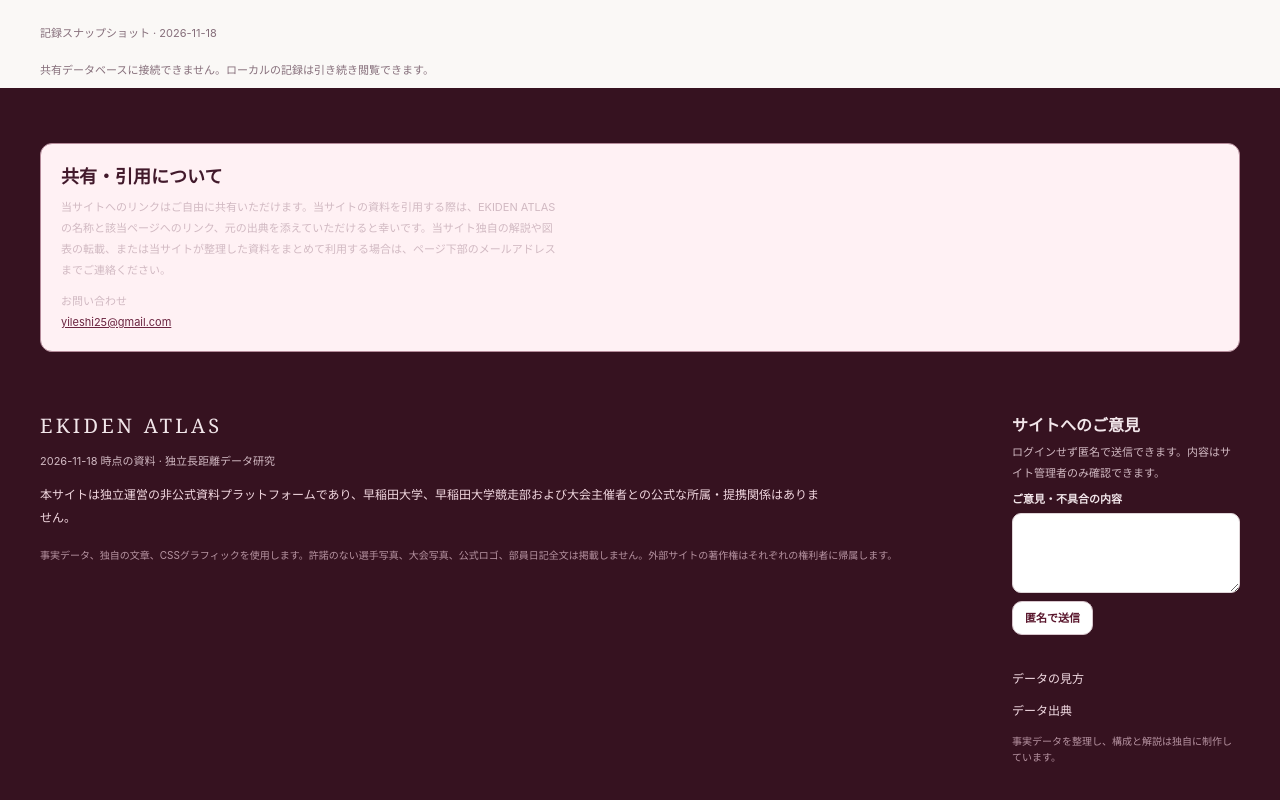
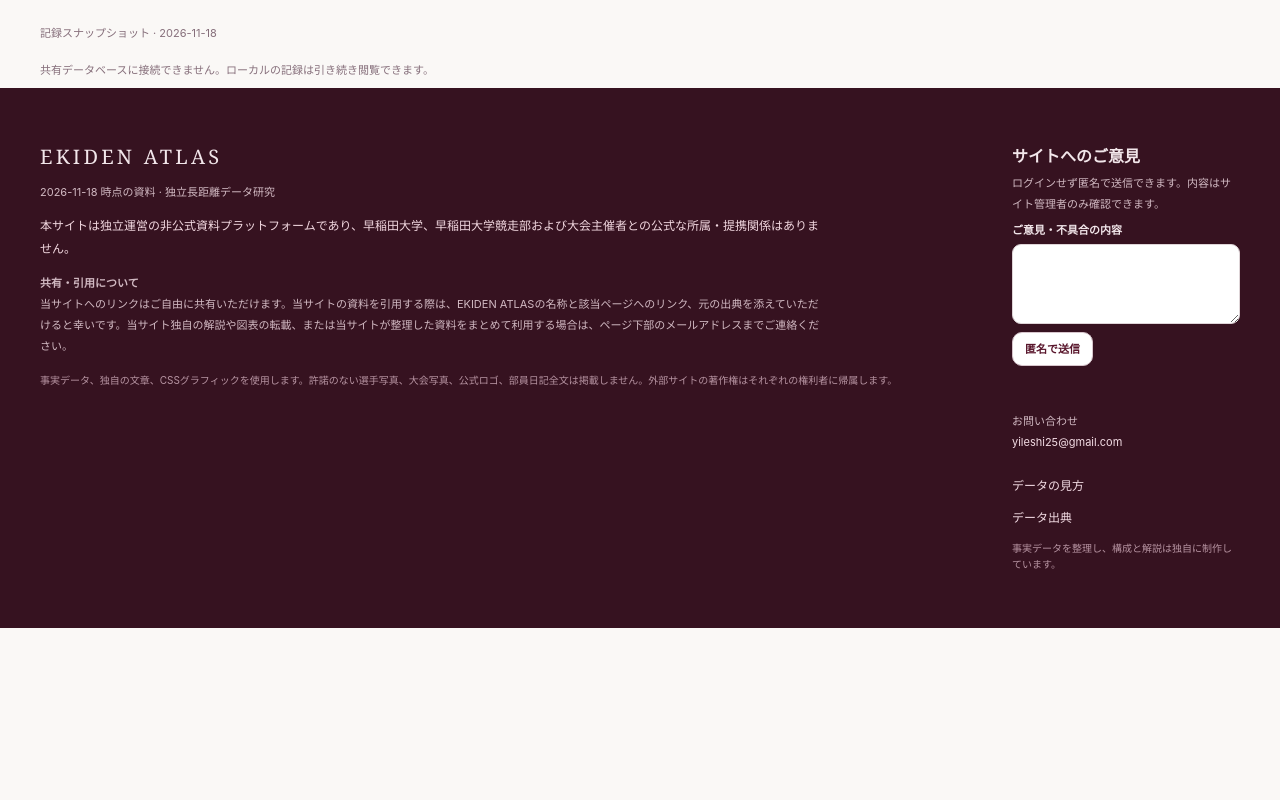
Before and after one commit to ekiden-atlas/ekiden-atlas.github.io, a website with bundled scripts: page index.html in a window 1280 px wide. Shown: the part 2798-3598 px from the top of the page. After the commit the page ends 3426 px from the top, so only its background shows below. Built offline with nearby package versions, Linux system fonts and the light colour scheme; a script that the page names is missing.

Commit message:
Revert "Make sharing guidance prominent in the footer (#64)"
This reverts commit 575583c5a042613e98ea54255b86238e9ceacf11.

```diff
--- a/index.html
+++ b/index.html
@@ -22,13 +22,7 @@
   <nav id="mobile-nav" class="mobile-nav" hidden aria-label="モバイルナビゲーション" data-i18n-aria-label="mobileNavigation"><a href="#home" data-i18n="navHome">ホーム</a><a href="#athletes" data-i18n="navAthletes">選手一覧</a><a data-nav="results" href="#results" data-i18n="navResults">競技結果</a><a data-nav="archive" href="#archive" data-i18n="navArchive">記録アーカイブ</a><a href="#guide" data-i18n="navGuide">データの見方</a><a href="#submissions" data-submission-link data-i18n="submissionTitle" hidden>記録の投稿</a></nav>
 </header>
 <main id="main" tabindex="-1"><div id="app" aria-live="polite"><div class="loading"><span data-i18n="loading">読み込み中…</span></div></div></main>
-<footer class="site-footer"><div class="wrap footer-cols">
-<section class="footer-sharing" aria-labelledby="sharing-note-title">
-  <h2 id="sharing-note-title" data-i18n="sharingNoteTitle">共有・引用について</h2>
-  <p class="sharing-note" data-i18n="sharingNoteBody">当サイトへのリンクはご自由に共有いただけます。当サイトの資料を引用する際は、EKIDEN ATLASの名称と該当ページへのリンク、元の出典を添えていただけると幸いです。当サイト独自の解説や図表の転載、または当サイトが整理した資料をまとめて利用する場合は、ページ下部のメールアドレスまでご連絡ください。</p>
-  <p class="footer-contact"><span data-i18n="footerContact">お問い合わせ</span><br><a href="mailto:yileshi25@gmail.com">yileshi25@gmail.com</a></p>
-</section>
-<div><strong class="footbrand">EKIDEN ATLAS</strong><p data-i18n="footerData">2026-11-18 時点の資料 · 独立長距離データ研究</p><p class="disclaimer" data-i18n="independent">本サイトは独立運営の非公式資料プラットフォームであり、早稲田大学、早稲田大学競走部および大会主催者との公式な所属・提携関係はありません。</p><small data-i18n="legalNote">事実データ、独自の文章、CSSグラフィックを使用します。許諾のない選手写真、大会写真、公式ロゴ、部員日記全文は掲載しません。外部サイトの著作権はそれぞれの権利者に帰属します。</small></div><div class="footer-right"><section class="footer-feedback" aria-labelledby="feedback-title">
+<footer class="site-footer"><div class="wrap footer-cols"><div><strong class="footbrand">EKIDEN ATLAS</strong><p data-i18n="footerData">2026-11-18 時点の資料 · 独立長距離データ研究</p><p class="disclaimer" data-i18n="independent">本サイトは独立運営の非公式資料プラットフォームであり、早稲田大学、早稲田大学競走部および大会主催者との公式な所属・提携関係はありません。</p><p class="sharing-note"><strong data-i18n="sharingNoteTitle"></strong><br><span data-i18n="sharingNoteBody"></span></p><small data-i18n="legalNote">事実データ、独自の文章、CSSグラフィックを使用します。許諾のない選手写真、大会写真、公式ロゴ、部員日記全文は掲載しません。外部サイトの著作権はそれぞれの権利者に帰属します。</small></div><div class="footer-right"><section class="footer-feedback" aria-labelledby="feedback-title">
 <h2 id="feedback-title" data-i18n="feedbackTitle">サイトへのご意見</h2>
 <p data-i18n="feedbackDesc">ログインせず匿名で送信できます。内容はサイト管理者のみ確認できます。</p>
 <form id="feedback-form" method="post">
@@ -36,7 +30,7 @@
 <button class="btn btn-sm" type="submit" data-i18n="feedbackSend" disabled>匿名で送信</button>
 <p role="status"></p>
 </form>
-</section><a id="submission-link" data-submission-link href="#submissions" data-i18n="submissionTitle" hidden>記録の投稿</a><a href="#guide" data-i18n="navGuide">データの見方</a><a href="https://waseda-ac.jp/record/" target="_blank" rel="noopener noreferrer" data-i18n="sourceLabel">データ出典</a><small data-i18n="copyright">事実データを整理し、構成と解説は独自に制作しています。</small></div></div></footer>
+</section><a id="submission-link" data-submission-link href="#submissions" data-i18n="submissionTitle" hidden>記録の投稿</a><p class="footer-contact"><span data-i18n="footerContact">お問い合わせ</span><br><a href="mailto:yileshi25@gmail.com">yileshi25@gmail.com</a></p><a href="#guide" data-i18n="navGuide">データの見方</a><a href="https://waseda-ac.jp/record/" target="_blank" rel="noopener noreferrer" data-i18n="sourceLabel">データ出典</a><small data-i18n="copyright">事実データを整理し、構成と解説は独自に制作しています。</small></div></div></footer>
 <div id="toast" role="status" aria-live="polite" class="toast" hidden></div>
 <script type="module" src="js/app.js"></script>
 </body>
--- a/style.css
+++ b/style.css
@@ -200,16 +200,3 @@
   color: var(--wine2);
   font: italic 12px/1.15 Georgia, serif;
 }
-
-.footer-sharing {
-  grid-column: 1 / -1;
-  padding: 18px 20px;
-  border: 1px solid #b58b9a;
-  border-radius: 12px;
-  background: #fff1f4;
-  color: #42192b;
-}
-.footer-sharing h2 { margin: 0 0 6px; font-size: 1.125rem; }
-.footer-sharing .sharing-note { margin: 0; max-width: 72ch; }
-.footer-sharing .footer-contact { margin: 10px 0 0; }
-.footer-sharing a { color: #6b2440; text-decoration: underline; overflow-wrap: anywhere; }
```
